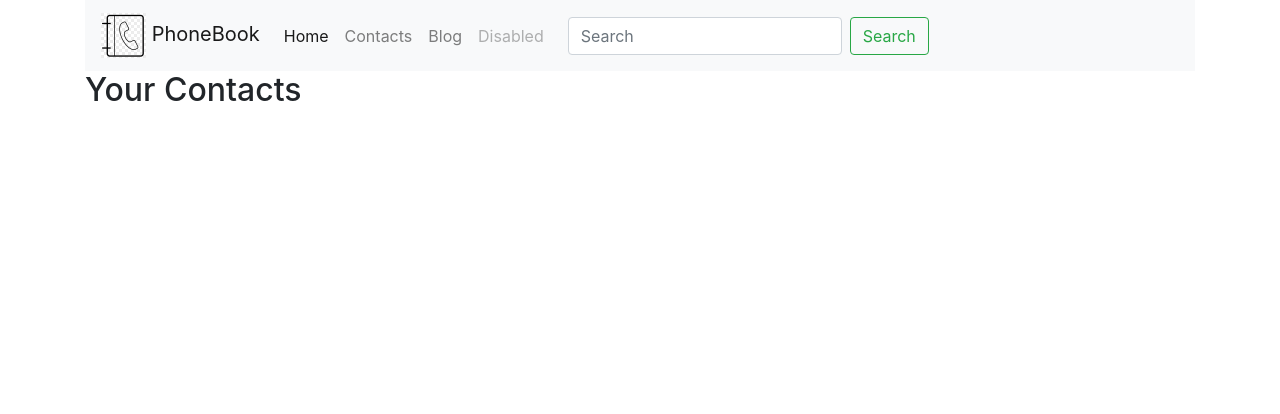
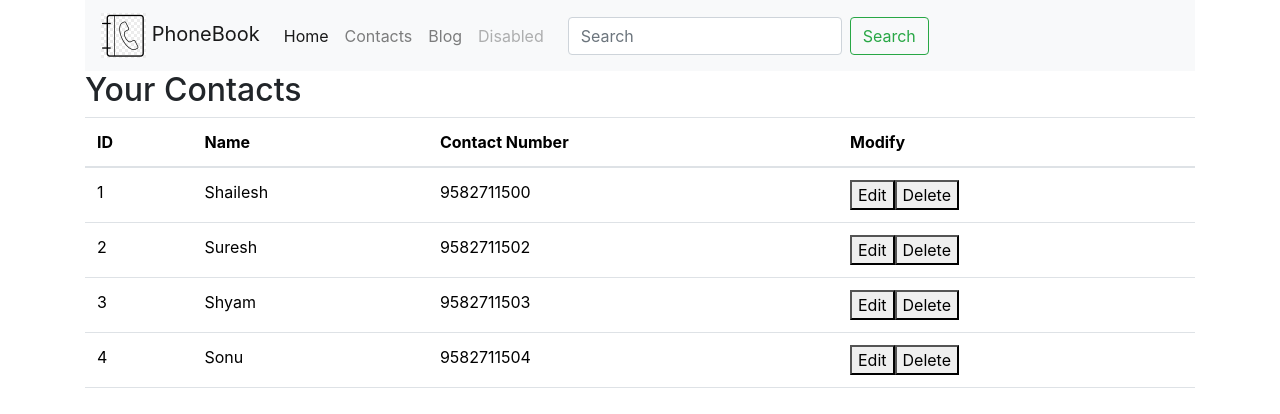
Before and after one commit to thakurshailesh/ngPhoneBook, an Angular app: page /contacts in a window 1280 px wide. Shown: the top 414 px of the page. Built offline with nearby package versions, Linux system fonts and the light colour scheme; data requests are answered from the project's data file.

Commit message:
added ContactService, Contact model and loaded data using service

```diff
--- a/src/app/app.module.ts
+++ b/src/app/app.module.ts
@@ -6,9 +6,9 @@ import { HomeComponent } from './home/home.component';
 import { AddContactComponent } from './contact/add-contact/add-contact.component';
 import { EditContactComponent } from './contact/edit-contact/edit-contact.component';
 import { ListContactComponent } from './contact/list-contact/list-contact.component';
-import { Routes } from '@angular/router';
+import { Routes, RouterModule } from '@angular/router';
 import { NgbModule } from '@ng-bootstrap/ng-bootstrap';
-import { RouterModule } from '@angular/router'
+import { HttpClientModule } from '@angular/common/http';
 
 const routes: Routes = [
   {path: '', component: HomeComponent},
@@ -28,6 +28,7 @@ const routes: Routes = [
   ],
   imports: [
     BrowserModule,
+    HttpClientModule,
     NgbModule,
     RouterModule.forRoot(routes)
   ],
--- /dev/null
+++ b/src/app/contact/contact.model.ts
@@ -0,0 +1,5 @@
+export interface Contact{
+    id : number,
+    name : string,
+    contactNumber: number
+}
--- /dev/null
+++ b/src/app/contact/contact.service.ts
@@ -0,0 +1,20 @@
+import { environment } from "src/environments/environment";
+import {HttpClient} from '@angular/common/http'
+import {Contact} from './contact.model'
+import { Observable } from "rxjs";
+import { Injectable } from "@angular/core";
+
+@Injectable({
+    providedIn: 'root'
+})
+export class ContactService{
+    private contactApiUrl = environment.contactApiUrl;
+    constructor(private httpClient: HttpClient){
+        console.log(this.contactApiUrl)
+    }
+
+    getAllContacts(): Observable <Contact[]>{
+        return this.httpClient.get <Contact[]>(this.contactApiUrl);
+    }
+
+}
--- a/src/app/contact/list-contact/list-contact.component.html
+++ b/src/app/contact/list-contact/list-contact.component.html
@@ -1,3 +1,25 @@
 <div class="container">
     <h2>Your Contacts</h2>
+    <table class="table">
+        <thead>
+            <tr>
+                <th scope="col">ID</th>
+                <th scope="col">Name</th>
+                <th scope="col">Contact Number</th>
+                <th scope="col">Modify</th>
+            </tr>
+        </thead>
+        <tbody>
+            <tr *ngFor="let contact of contacts">
+
+                <td>{{contact?.id}}</td>
+                <td>{{contact?.name}}</td>
+                <td>{{contact?.contactNumber}}</td>
+                <td>
+                    <button>Edit</button>
+                    <button>Delete</button>
+                </td>
+            </tr>
+        </tbody>
+    </table>
 </div>
--- a/src/app/contact/list-contact/list-contact.component.ts
+++ b/src/app/contact/list-contact/list-contact.component.ts
@@ -1,4 +1,6 @@
 import { Component, OnInit } from '@angular/core';
+import { ContactService } from '../contact.service';
+import { Contact } from '../contact.model';
 
 @Component({
   selector: 'app-list-contact',
@@ -7,9 +9,18 @@ import { Component, OnInit } from '@angular/core';
 })
 export class ListContactComponent implements OnInit {
 
-  constructor() { }
+  contacts : Contact [];
+  constructor(private contactService: ContactService) {
+    this.contacts = [];
+  }
 
+  loadContacts(){
+    this.contactService.getAllContacts().subscribe((contactList: Contact[])=>{
+      this.contacts = contactList;
+    });
+  }
   ngOnInit(): void {
+    this.loadContacts();
   }
 
 }
--- /dev/null
+++ b/src/data/db.json
@@ -0,0 +1,24 @@
+{
+  "contacts": [
+    {
+      "id": 1,
+      "name": "Shailesh",
+      "contactNumber": 9582711500
+    },
+    {
+      "id": 2,
+      "name": "Suresh",
+      "contactNumber": 9582711502
+    },
+    {
+      "id": 3,
+      "name": "Shyam",
+      "contactNumber": 9582711503
+    },
+    {
+      "id": 4,
+      "name": "Sonu",
+      "contactNumber": 9582711504
+    }
+  ]
+}
--- a/src/environments/environment.ts
+++ b/src/environments/environment.ts
@@ -3,7 +3,8 @@
 // The list of file replacements can be found in `angular.json`.
 
 export const environment = {
-  production: false
+  production: false,
+  contactApiUrl: 'http://localhost:5000/contacts'
 };
 
 /*
```
